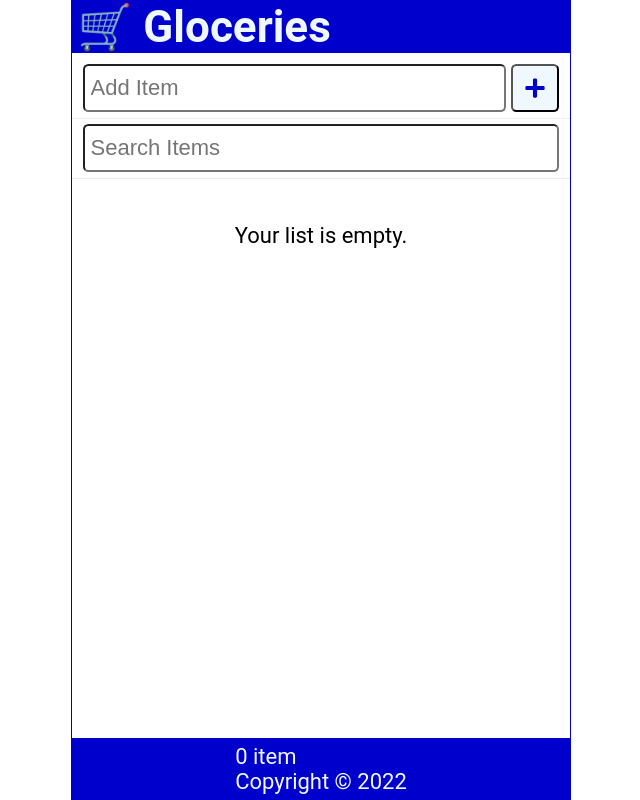
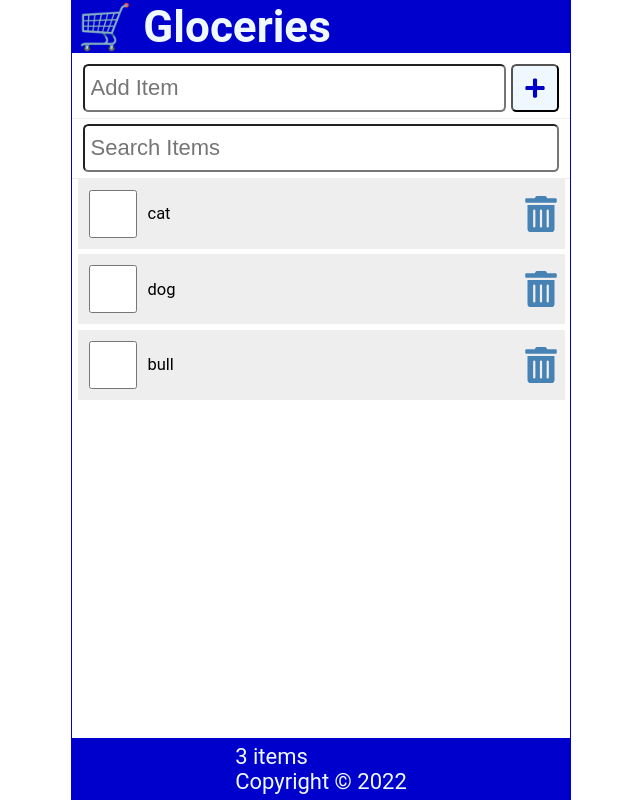
Before and after one commit to OzanOcak/react-std-glocery, a React (Create React App) app: page / in a window 1280 px wide. Shown: the whole page, without its empty margins (319-959 px from the left). Built offline with nearby package versions, Linux system fonts and the light colour scheme; data requests are answered from the project's data file.

Commit message:
fetch data from json-server

```diff
--- /dev/null
+++ b/data/db.json
@@ -0,0 +1,19 @@
+{
+    "items": [
+        {
+            "id": 1,
+            "checked": false,
+            "item": "cat"
+        },
+        {
+            "id": 2,
+            "checked": false,
+            "item": "dog"
+        },
+        {
+            "id": 3,
+            "checked": false,
+            "item": "bull"
+        }
+    ]
+}
--- a/package.json
+++ b/package.json
@@ -6,6 +6,7 @@
     "@testing-library/jest-dom": "^5.14.1",
     "@testing-library/react": "^13.0.0",
     "@testing-library/user-event": "^13.2.1",
+    "json-server": "^0.17.1",
     "react": "^18.2.0",
     "react-dom": "^18.2.0",
     "react-icons": "^4.6.0",
--- a/src/App.js
+++ b/src/App.js
@@ -5,15 +5,30 @@
 import AddItem from "./AddItem";
 import SearchItem from "./SearchItem";
 const App = () => {
-  const [items, setItems] = useState(
-    JSON.parse(localStorage.getItem("shoppinglist")) || []
-  );
+  const API_URL = "http://localhost:3500/items";
+
+  const [items, setItems] = useState([]);
   const [newItem, setNewItem] = useState("");
   const [search, setSearch] = useState("");
+  const [fetchError, setFetchError] = useState(null);
+  const [isLoading, setIsLoading] = useState(true);
 
   useEffect(() => {
-    localStorage.setItem("shoppinglist", JSON.stringify(items));
-  }, [items]);
+    const fetchItems = async () => {
+      try {
+        const response = await fetch(API_URL);
+        if (!response.ok) throw Error("Did not receive expected data");
+        const listItems = await response.json();
+        setItems(listItems);
+        setFetchError(null);
+      } catch (err) {
+        setFetchError(err.message);
+      } finally {
+        setIsLoading(false);
+      }
+    };
+    setTimeout(() => fetchItems(), 2000);
+  }, []);
 
   const addItem = (item) => {
     const id = items.length ? items[items.length - 1].id + 1 : 1;
@@ -50,6 +65,10 @@
         handleSubmit={handleSubmit}
       />
       <SearchItem search={search} setSearch={setSearch} />
+      <main>
+        {isLoading && <p>Loading Items...</p>}
+        {fetchError && <p style={{ color: "red" }}>{`Error: ${fetchError}`}</p>}
+        {!fetchError && !isLoading && (
           <Content
             items={items.filter((item) =>
               item.item.toLowerCase().includes(search.toLowerCase())
@@ -57,6 +76,8 @@
             handleCheck={handleCheck}
             handleDelete={handleDelete}
           />
+        )}
+      </main>
       <Footer length={items.length} />
     </div>
   );
--- a/src/Content.js
+++ b/src/Content.js
@@ -2,7 +2,7 @@
 
 const Content = ({ items, handleCheck, handleDelete }) => {
   return (
-    <main>
+    <>
       {items.length ? (
         <ItemList
           items={items}
@@ -12,7 +12,7 @@
       ) : (
         <p style={{ marginTop: "2rem" }}>Your list is empty.</p>
       )}
-    </main>
+    </>
   );
 };
 
```
Also changed, not shown: 2 other files (tests, documents, lock files or other folders). Lines whose indentation alone changed are shown as unchanged.
